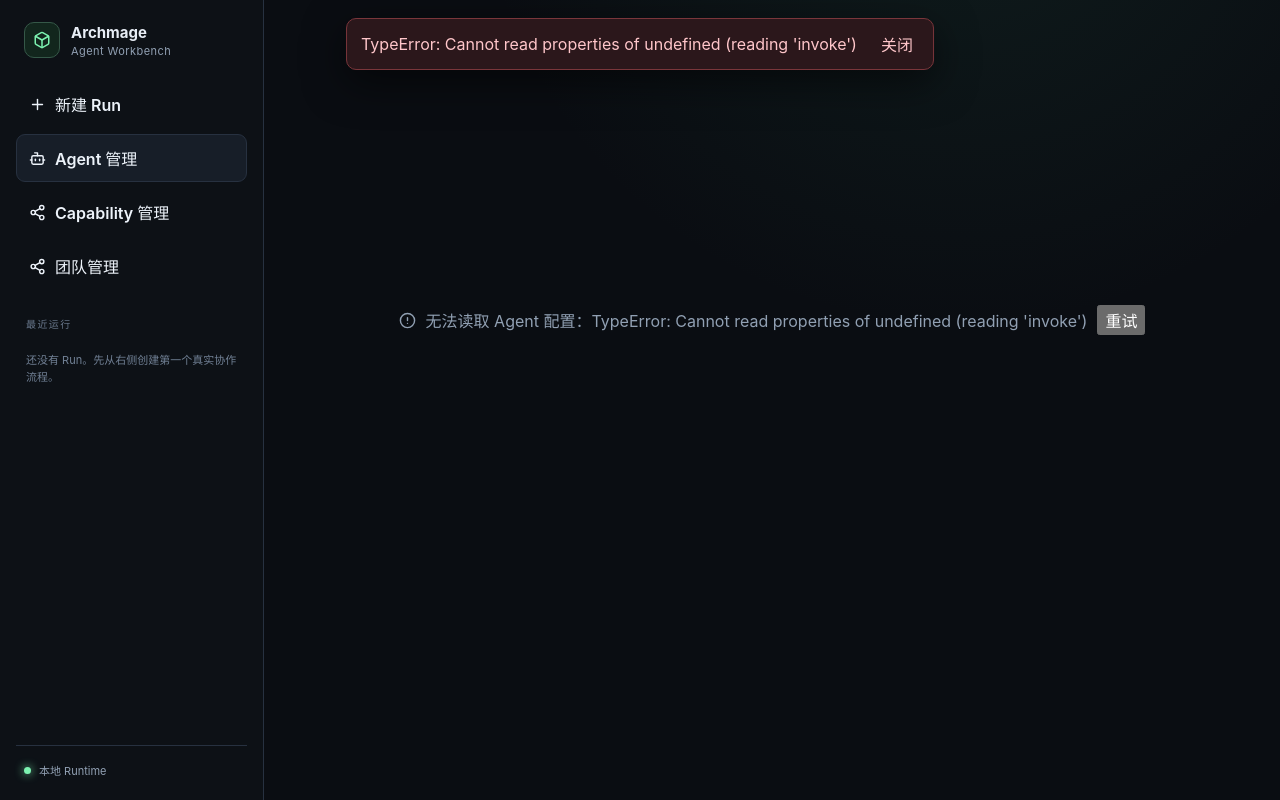
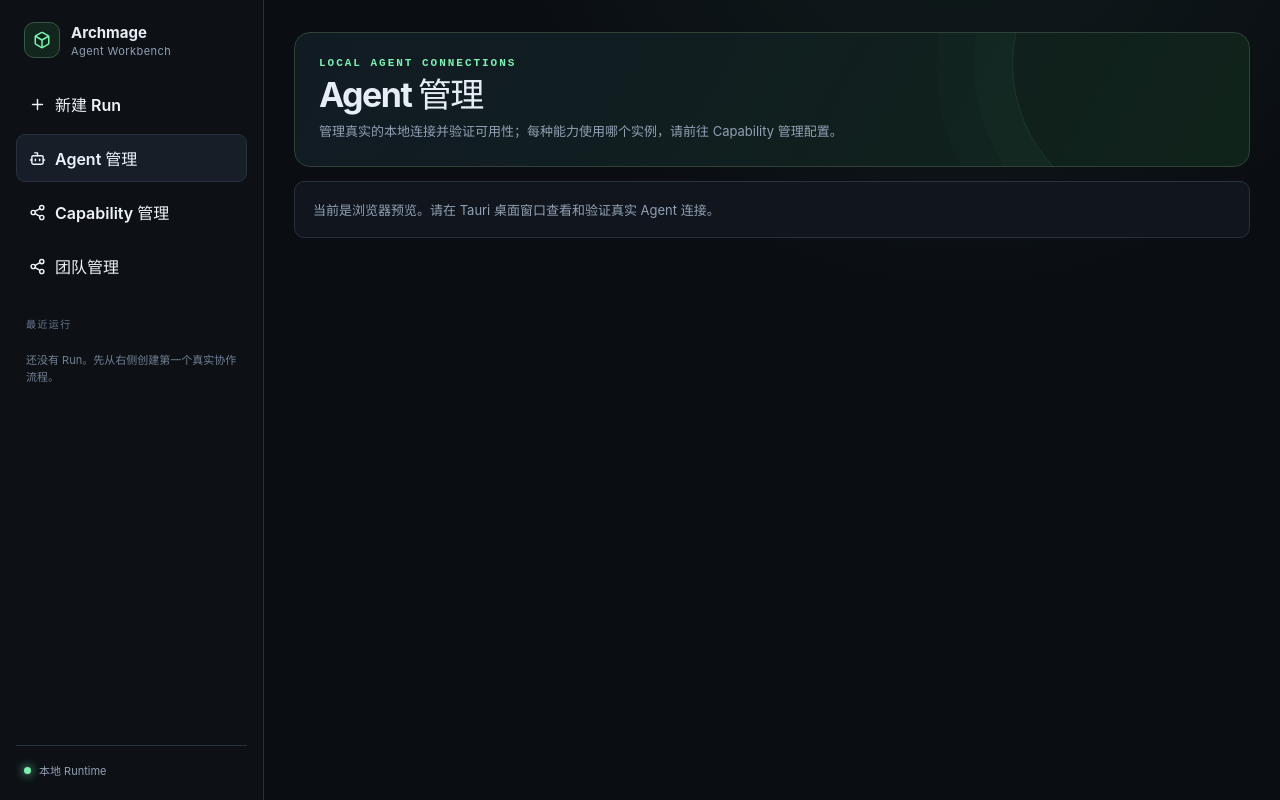
Before and after one commit to WeifeiMeng/archmage, a React (Vite) app in the folder apps/archmage-desktop/: page / in a window 1280 px wide. Both pictures are taken after a click on the button "Agent 管理". Built offline with nearby package versions, Linux system fonts and the light colour scheme.

Commit message:
Polish Agent browser preview

```diff
--- a/apps/archmage-desktop/src/AgentManagement.tsx
+++ b/apps/archmage-desktop/src/AgentManagement.tsx
@@ -1,4 +1,5 @@
 import { useEffect, useMemo, useState } from "react";
+import { isTauri } from "@tauri-apps/api/core";
 import { confirm } from "@tauri-apps/plugin-dialog";
 import { Bot, CheckCircle2, CircleAlert, LoaderCircle, Plus, Save, Unplug, Wifi } from "lucide-react";
 import { api } from "./api";
@@ -18,6 +19,7 @@ export function AgentManagement({ onError, onOpenCapabilities }: { onError: (mes
   const [adding, setAdding] = useState(false);
 
   useEffect(() => {
+    if (!isTauri()) return;
     api.getAgentManagement().then(setSnapshot).catch((reason) => { setLoadError(String(reason)); onError(String(reason)); });
   }, [onError]);
 
@@ -36,6 +38,11 @@ export function AgentManagement({ onError, onOpenCapabilities }: { onError: (mes
       setBusy(null);
     }
   }
+
+  if (!isTauri()) return <section className="agents-view">
+    <ManagementHero eyebrow="LOCAL AGENT CONNECTIONS" title="Agent 管理" description="管理真实的本地连接并验证可用性；每种能力使用哪个实例，请前往 Capability 管理配置。" />
+    <div className="agent-preview-note">当前是浏览器预览。请在 Tauri 桌面窗口查看和验证真实 Agent 连接。</div>
+  </section>;
 
   if (!snapshot) {
     if (loadError) return <div className="loading"><CircleAlert size={17} />无法读取 Agent 配置：{loadError}<button onClick={() => { setLoadError(null); api.getAgentManagement().then(setSnapshot).catch((reason) => setLoadError(String(reason))); }}>重试</button></div>;
--- a/apps/archmage-desktop/src/agents.css
+++ b/apps/archmage-desktop/src/agents.css
@@ -40,6 +40,7 @@
 .agent-routing-handoff h2 { margin: 0 0 5px; font-size: 14px; }
 .agent-routing-handoff p { margin: 0; color: #83958b; font-size: 11px; line-height: 1.5; }
 .agent-routing-handoff .secondary-action { border-color: #38634e; color: var(--accent); background: #12291e; white-space: nowrap; }
+.agent-preview-note { margin-top: 14px; padding: 18px; border: 1px solid var(--border); border-radius: 10px; background: var(--surface); color: var(--muted); font-size: 13px; }
 
 @media (max-width: 1050px) {
   .agent-grid { grid-template-columns: 1fr; }
```
Also changed, not shown: 1 other file (tests, documents, lock files or other folders).
